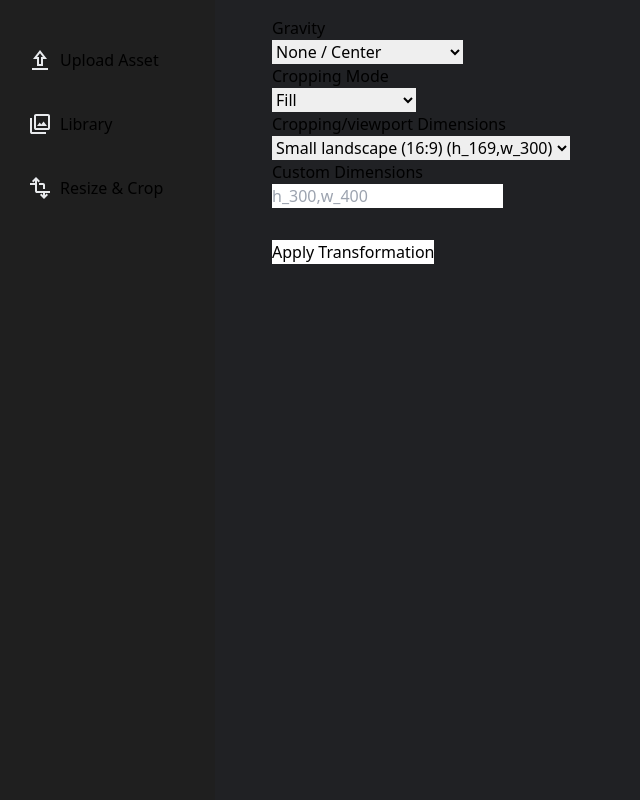
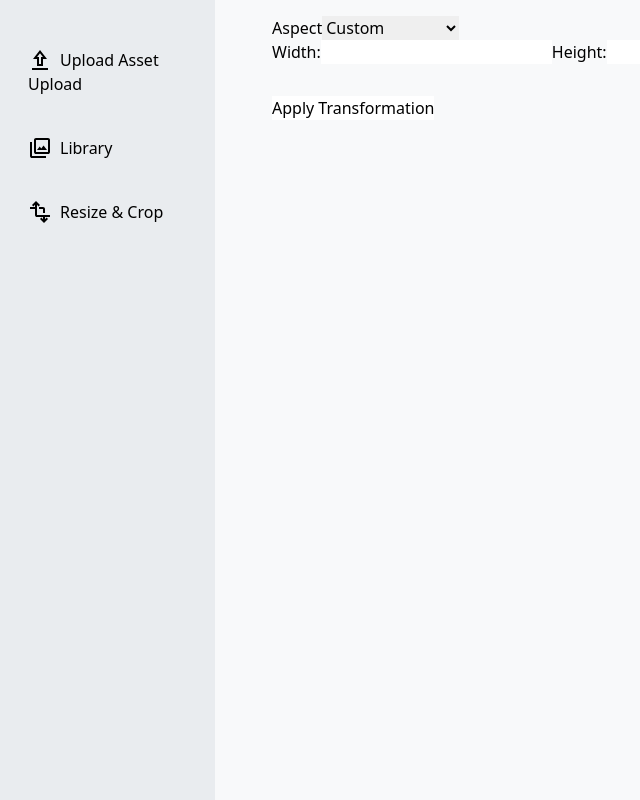
Before and after one commit to AJStolp/pixel-this, a Next.js app: page /resize-crop in a window 1280 px wide. Shown: the whole page, without its empty margins (0-640 px from the left). Built offline with nearby package versions, Linux system fonts and the light colour scheme; no server answers.

Commit message:
abstracted code for separations of concerns

```diff
--- a/src/app/components/sidebar/sidebar.tsx
+++ b/src/app/components/sidebar/sidebar.tsx
@@ -31,7 +31,7 @@ export default function SideBar() {
         className="fixed top-0 left-0 z-40 w-64 h-screen transition-transform -translate-x-full sm:translate-x-0 max-w-[215px]"
         aria-label="Sidebar"
       >
-        <nav className="h-full px-3 py-4 overflow-y-auto bg-[#1f1f1f]">
+        <nav className="h-full px-3 py-4 overflow-y-auto bg-asideBackground">
           <ul className="space-y-2 font-medium">
             {SIDEBARLINKS.map((value) => (
               <li key={value.key} className="p-4 cursor-pointer">
--- a/src/app/components/upload/upload.tsx
+++ b/src/app/components/upload/upload.tsx
@@ -42,7 +42,7 @@ export default function UploadComponent({
           height="24px"
           viewBox="0 -960 960 960"
           width="24px"
-          fill="#e8eaed"
+          fill="currentColor"
         >
           <path d="M160-80v-80h640v80H160Zm200-160v-280H200l280-360 280 360H600v280H360Zm80-80h80v-280h76L480-750 364-600h76v280Zm40-280Z" />
         </svg>
@@ -58,7 +58,7 @@ export default function UploadComponent({
       />
       {selectedFileName && <p>Selected File: {selectedFileName}</p>}
       <button
-        className={uploadedImageId == null ? "hidden" : "block"}
+        // className={uploadedImageId == null ? "hidden" : "block"}
         type="submit"
       >
         {cta}
--- a/src/app/globals.css
+++ b/src/app/globals.css
@@ -15,11 +15,9 @@
     --background-end-rgb: 0, 0, 0;
   }
 }
-
-body {
-  color: rgb(var(--foreground-rgb));
-  background: #202124;
-}
+ * {
+  box-sizing: border-box;
+ }
 
 @layer utilities {
   .text-balance {
--- a/src/app/icons/icon.tsx
+++ b/src/app/icons/icon.tsx
@@ -5,7 +5,8 @@ export function ResizeCropIcon() {
       height="24px"
       viewBox="0 -960 960 960"
       width="24px"
-      fill="#e8eaed"
+      // fill="#e8eaed"
+      fill="currentColor"
     >
       <path d="M640-40 480-200l56-58 64 64v-86H360q-33 0-56.5-23.5T280-360v-240H80v-80h200v-86l-64 64-56-58 160-160 160 160-56 58-64-64v406h520v80H680v86l64-64 56 58L640-40Zm-40-400v-160H440v-80h160q33 0 56.5 23.5T680-600v160h-80Z" />
     </svg>
@@ -19,7 +20,7 @@ export function LibraryIcon() {
       height="24px"
       viewBox="0 -960 960 960"
       width="24px"
-      fill="#e8eaed"
+      fill="currentColor"
     >
       <path d="M360-400h400L622-580l-92 120-62-80-108 140Zm-40 160q-33 0-56.5-23.5T240-320v-480q0-33 23.5-56.5T320-880h480q33 0 56.5 23.5T880-800v480q0 33-23.5 56.5T800-240H320Zm0-80h480v-480H320v480ZM160-80q-33 0-56.5-23.5T80-160v-560h80v560h560v80H160Zm160-720v480-480Z" />
     </svg>
@@ -33,7 +34,7 @@ export function UploadIcon() {
       height="24px"
       viewBox="0 -960 960 960"
       width="24px"
-      fill="#e8eaed"
+      fill="currentColor"
     >
       <path d="M160-80v-80h640v80H160Zm200-160v-280H200l280-360 280 360H600v280H360Zm80-80h80v-280h76L480-750 364-600h76v280Zm40-280Z" />
     </svg>
--- a/src/app/layout.tsx
+++ b/src/app/layout.tsx
@@ -18,7 +18,7 @@ export default function RootLayout({
 }>) {
   return (
     <html lang="en">
-      <body className="p-4 sm:ml-64">
+      <body className="p-4 sm:ml-64 bg-background">
         {/* <UploadComponent cta={"Upload"} heading={"Upload Images"} /> */}
         <SideBar />
         {children}
--- a/src/app/resize-crop/page.tsx
+++ b/src/app/resize-crop/page.tsx
@@ -8,6 +8,8 @@ export default function ResizeCrop() {
   const [transformedImageUrl, setTransformedImageUrl] = useState<string | null>(
     null
   );
+
+  const CLOUD_NAME = process.env.NEXT_PUBLIC_CLOUDINARY_CLOUD_NAME;
 
   async function onCrop(event: FormEvent<HTMLFormElement>) {
     event.preventDefault();
@@ -22,6 +24,12 @@ export default function ResizeCrop() {
     const gravity = formData.get("gravity") as string;
     const dimensions = formData.get("dimensions") as string;
     const customDimensions = formData.get("custom-dimensions") as string;
+    console.log("Form Data:", {
+      croppingMode,
+      gravity,
+      dimensions,
+      customDimensions,
+    });
 
     let transformationDimensions = dimensions;
     if (customDimensions) {
@@ -39,10 +47,39 @@ export default function ResizeCrop() {
 
     setTransformedImageUrl(transformationUrl);
   }
+
+  function imageSelection(publicId: string) {
+    setUploadedImageId(publicId);
+  }
+
+  console.log(transformedImageUrl, "transformedurl");
+
   return (
+    <>
       <form onSubmit={onCrop}>
-      <h2>Gravity</h2>
-      <select className="select-gravity text-black" id="gravity" name="gravity">
+        <section>
+          <label htmlFor="aspect-select">Aspect</label>
+          <select id="aspect-select" name="aspect">
+            <option value="custom">Custom</option>
+            <option value="portrait-9-16">Portrait (9:16)</option>
+            <option value="portrait-3-4">Portrait (3:4)</option>
+            <option value="square-1-1">Square (1:1)</option>
+            <option value="wide-16-9">Wide (16:9)</option>
+            <option value="landscape-4-3">Landscape (4:3)</option>
+          </select>
+        </section>
+        <section>
+          <label htmlFor="width">Width:</label>
+          <input type="number" min="1" />
+          <label htmlFor="height">Height:</label>
+          <input type="number" min="1" />
+        </section>
+        {/* <h2>Gravity</h2>
+        <select
+          className="select-gravity text-black"
+          id="gravity"
+          name="gravity"
+        >
           <option value="" id="none">
             None / Center
           </option>
@@ -52,15 +89,15 @@ export default function ResizeCrop() {
           <option value=",g_auto" id="auto">
             Auto (g_auto)
           </option>
-      </select>
-      <h2>Cropping Mode</h2>
+        </select> */}
+        {/* <h2>Cropping Mode</h2>
         <select name="cropping" id="cropping" className="text-black">
           <option value="fill">Fill</option>
           <option value="limit_fill">Limit Fill</option>
           <option value="fill_pad">Fill with Padding</option>
           <option value="crop">Crop</option>
-      </select>
-      <h2>Cropping/viewport Dimensions</h2>
+        </select> */}
+        {/* <h2>Cropping/viewport Dimensions</h2>
         <select
           className="text-black"
           id="dimensions"
@@ -73,22 +110,35 @@ export default function ResizeCrop() {
           <option value=",h_366,w_650">
             Large landscape (16:9) (h_366,w_650)
           </option>
-        <option value=",h_300,w_225">Small portrait (3:4) (h_300,w_225)</option>
-        <option value=",h_650,w_488">Large portrait (3:4) (h_650,w_488)</option>
+          <option value=",h_300,w_225">
+            Small portrait (3:4) (h_300,w_225)
+          </option>
+          <option value=",h_650,w_488">
+            Large portrait (3:4) (h_650,w_488)
+          </option>
           <option value=",h_300,w_300">Small square (h_300,w_300)</option>
           <option value=",h_650,w_650">Large square (h_650,w_650)</option>
           <option value="">Specify no dimensions</option>
-      </select>
-      <h2>Custom Dimensions</h2>
+        </select> */}
+        {/* <h2>Custom Dimensions</h2>
         <input
           className="text-black"
           type="text"
           name="custom-dimensions"
           placeholder="h_300,w_400"
-      />
+        /> */}
         <button className="block bg-white text-black mt-8" type="submit">
           Apply Transformation
         </button>
       </form>
+      <section>
+        {transformedImageUrl && (
+          <div className="text-black">
+            <h2>Transformed Image:</h2>
+            <img src={transformedImageUrl} alt="" />
+          </div>
+        )}
+      </section>
+    </>
   );
 }
--- a/tailwind.config.ts
+++ b/tailwind.config.ts
@@ -13,6 +13,14 @@ const config: Config = {
         "gradient-conic":
           "conic-gradient(from 180deg at 50% 50%, var(--tw-gradient-stops))",
       },
+      colors: {
+        text: "#212529",
+        background: "#f8f9fa",
+        primary: "#0d6efd",
+        secondary: "#6c757d",
+        accent: "#495057",
+        asideBackground: "#e9ecef",
+      },
     },
   },
   plugins: [],
```
Also changed, not shown: src/app/page.tsx (+2 -167 lines). Lines whose indentation alone changed are shown as unchanged.
